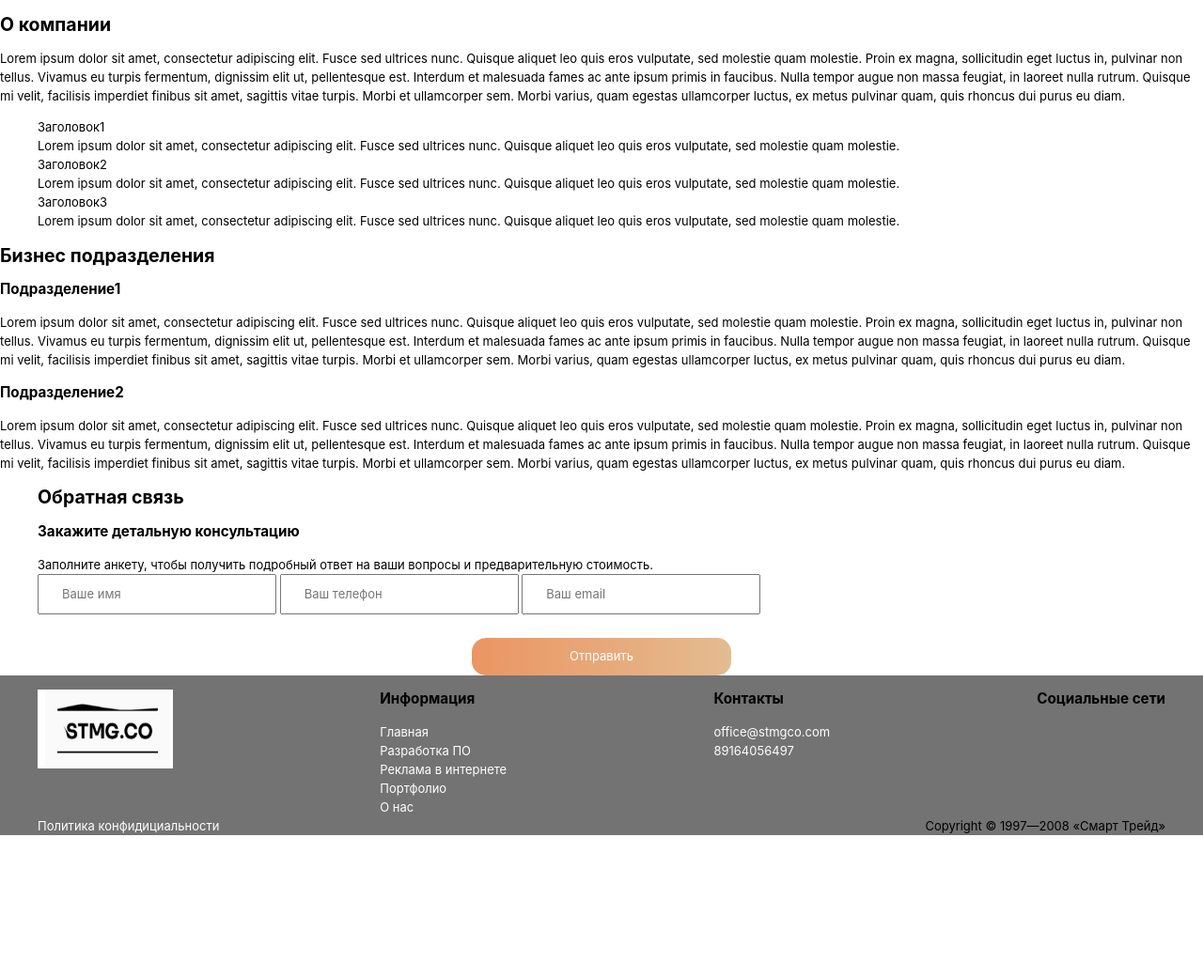
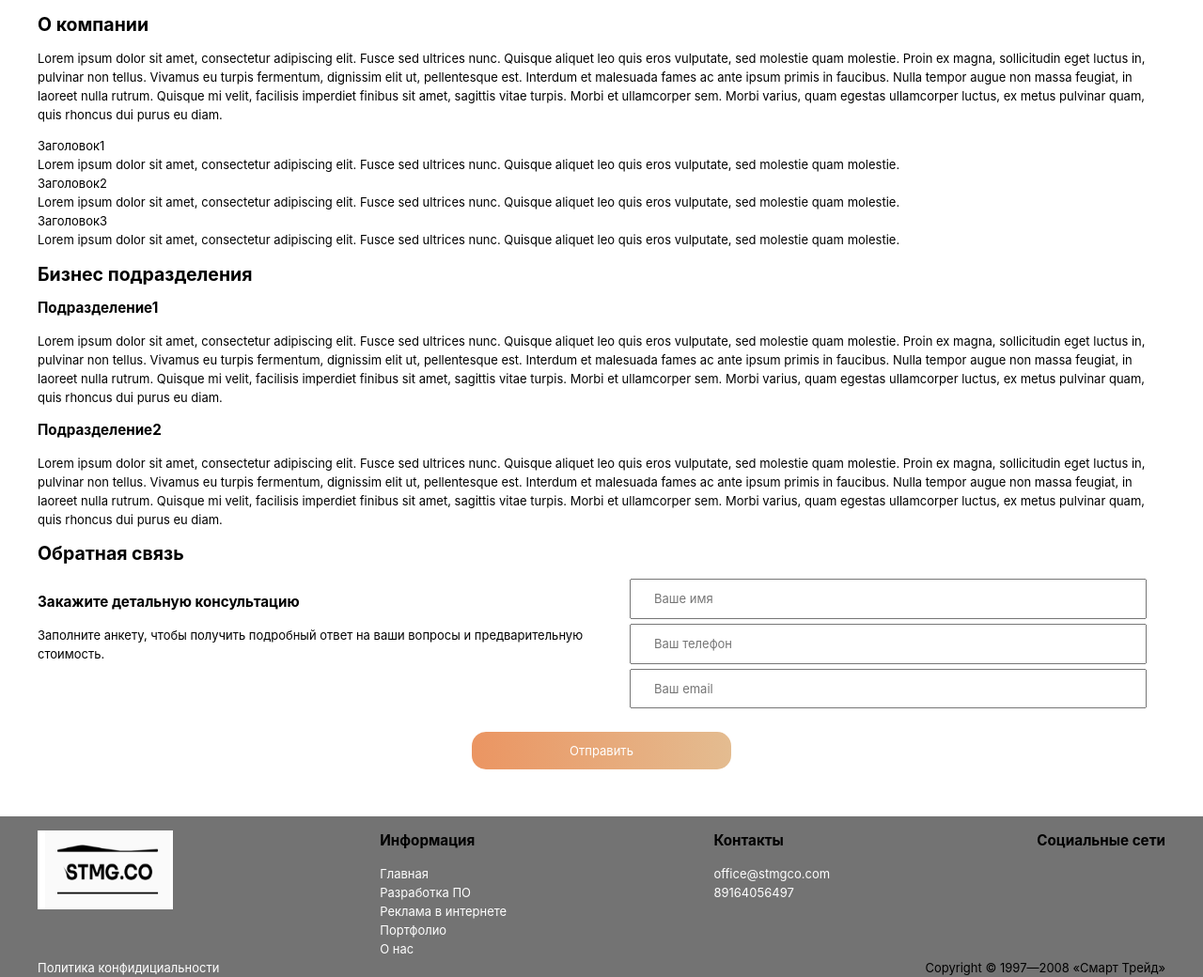
Before and after one commit to prekater/corporate_layout, a PHP site: page /about.html in a window 1280 px wide. Shown: the part 84-1124 px from the top of the page at 94% size. Before the commit the page ends 973 px from the top, so only its background shows below. Run offline with PHP 8.4, Linux system fonts and the light colour scheme.

Commit message:
update layot pages

```diff
--- a/about.html
+++ b/about.html
@@ -11,7 +11,7 @@
   <body>
     <header>
       <div class="wrapper header">
-        <img src="/assets//images/logo.png" alt="logo" class="logo" />
+        <img src="/assets/images/logo.png" alt="logo" class="logo" />
         <ul class="menu">
           <li class="menu-item"><a href="/">Главная</a></li>
           <li class="menu-item">
@@ -28,6 +28,7 @@
 
     <main>
       <section class="company">
+        <div class="wrapper">
           <h2 class="title">О компании</h2>
           <p class="text">
             Lorem ipsum dolor sit amet, consectetur adipiscing elit. Fusce sed
@@ -41,6 +42,7 @@
             egestas ullamcorper luctus, ex metus pulvinar quam, quis rhoncus dui
             purus eu diam.
           </p>
+        </div>
       </section>
 
       <section class="benefits">
@@ -73,6 +75,7 @@
       </section>
 
       <section class="departments">
+        <div class="wrapper">
           <h2 class="title">Бизнес подразделения</h2>
         <div class="department">
           <h3 class="sub-title">Подразделение1</h3>
@@ -104,17 +107,21 @@
             purus eu diam.
           </p>
         </div>
+
+        </div>
       </section>
 
       <div class="section-feedback">
         <div class="wrapper">
           <h2 class="title">Обратная связь</h2>
           <form class="form" action="#">
+            <div class="wrapper">
+              <div class="form-wrapper">
                 <div class="form-block">
                   <h3 class="form-title">Закажите детальную консультацию</h3>
                   <div class="span form-text">
-                Заполните анкету, чтобы получить подробный ответ на ваши вопросы
-                и предварительную стоимость.
+                    Заполните анкету, чтобы получить подробный ответ на ваши вопросы и
+                    предварительную стоимость.
                   </div>
                 </div>
                 <div class="form-block">
@@ -122,7 +129,9 @@
                   <input class="form-input" type="tel" placeholder="Ваш телефон" />
                   <input class="form-input" type="email" placeholder="Ваш email" />
                 </div>
+              </div>
               <button class="form-button">Отправить</button>
+            </div>
           </form>
         </div>
       </div>
--- a/assets/styles.css
+++ b/assets/styles.css
@@ -146,6 +146,10 @@ header {
   text-align: center;
 }
 
+.form {
+  margin-bottom: 50px;
+}
+
 .form-wrapper {
   display: flex;
 }
--- a/developing.html
+++ b/developing.html
@@ -28,6 +28,7 @@
 
     <main>
       <section id="web-development" class="web-development">
+        <div class="wrapper">
           <h2 class="title">WEB РАЗРАБОТКА</h2>
 
           <div class="section">
@@ -77,11 +78,14 @@
               <li>исходный код приложения и все права на него.</li>
             </ul>
           </div>
+        </div>
       </section>
 
       <section id="advertising" class="advertising">
+        <div class="wrapper">
           <h2 class="title">Реклама в интернете</h2>
           Тут нужна инфа
+        </div>
       </section>
     </main>
 
--- a/index.html
+++ b/index.html
@@ -12,7 +12,7 @@
     <section class="preview">
       <header>
         <div class="wrapper header">
-          <img src="/assets//images/logo.png" alt="logo" class="logo" />
+          <img src="/assets/images/logo.png" alt="logo" class="logo" />
           <ul class="menu">
             <li class="menu-item"><a href="/">Главная</a></li>
             <li class="menu-item">
```
Also changed, not shown: 1 other file. Lines whose indentation alone changed are shown as unchanged.
